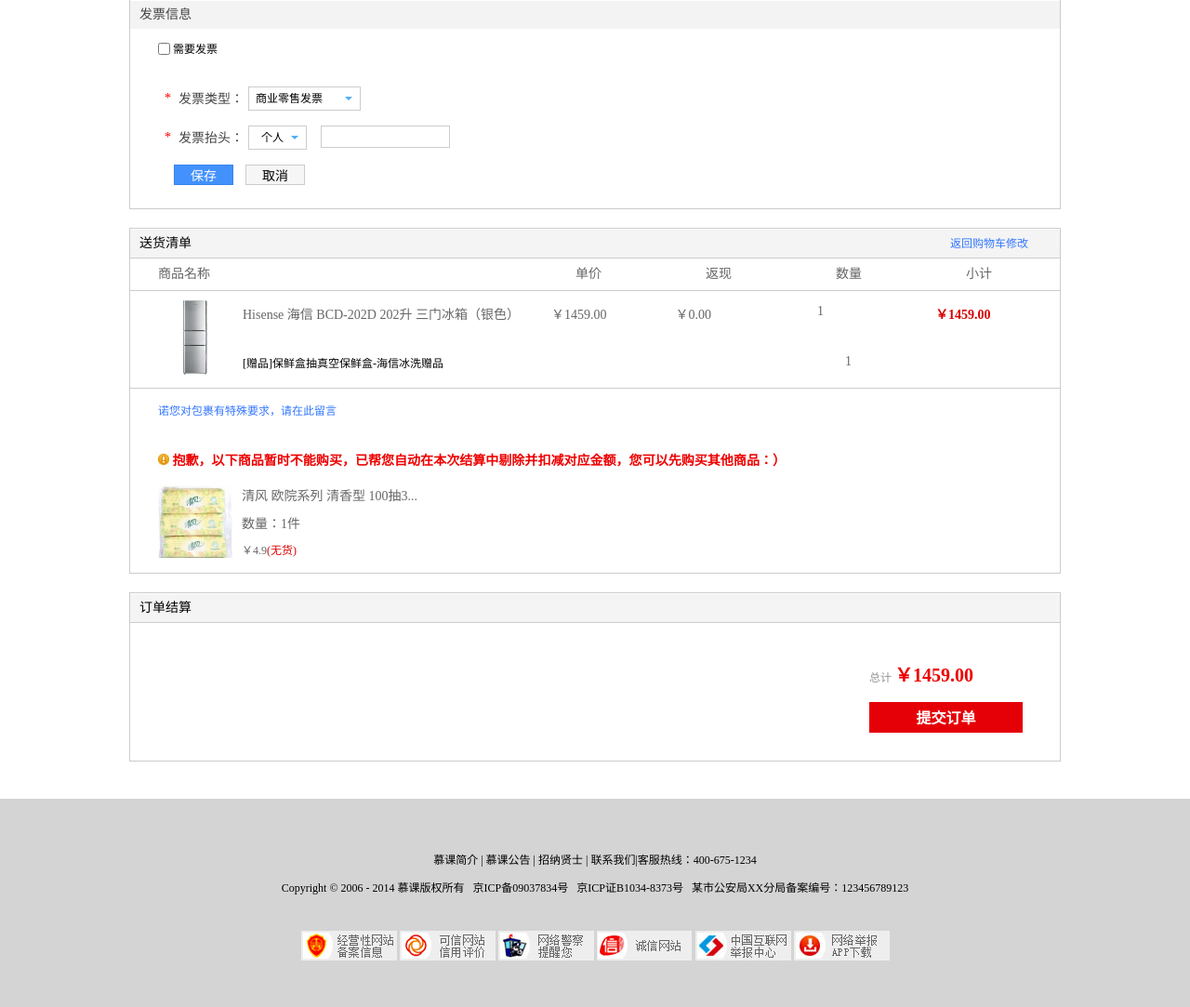
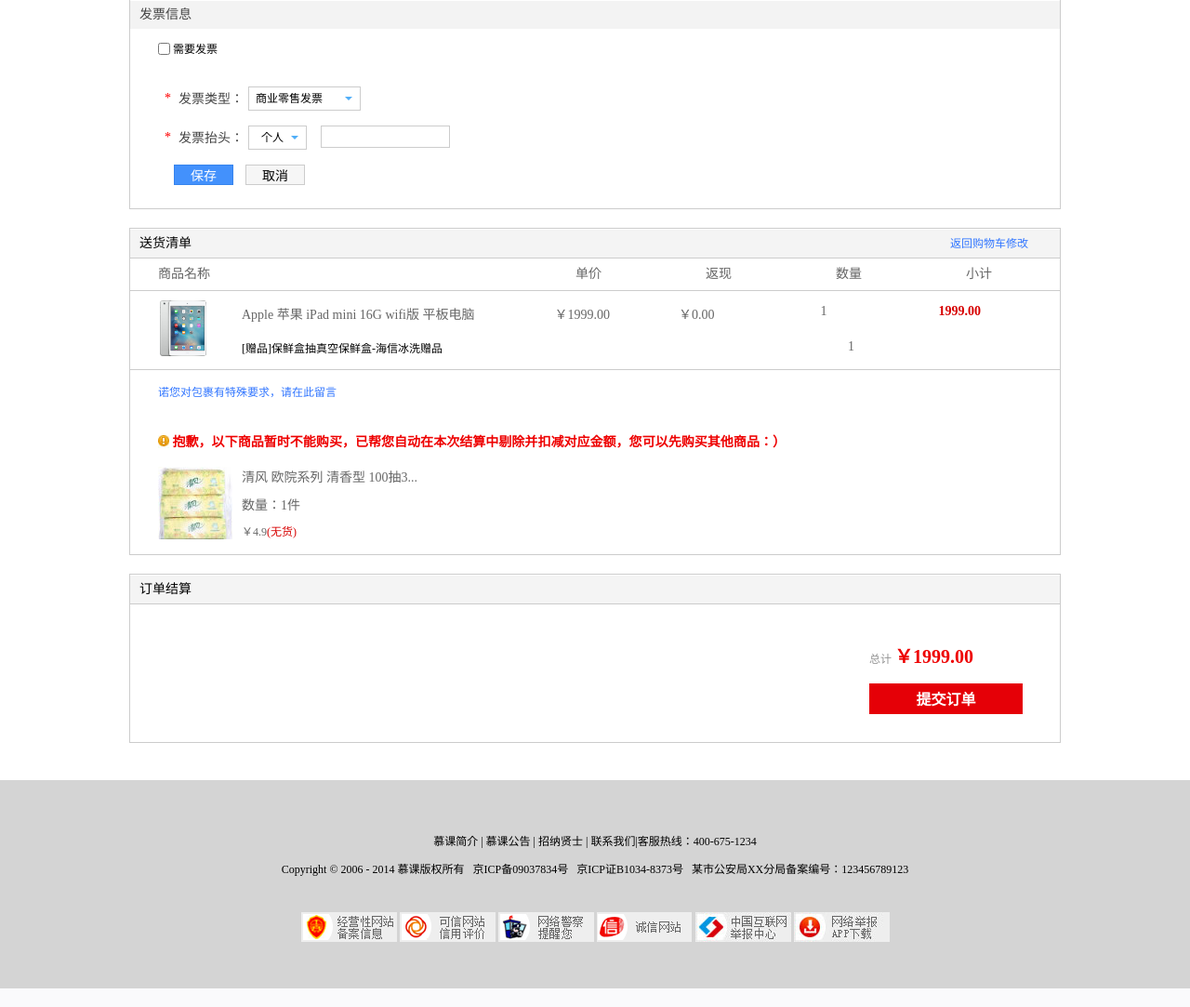
Before and after one commit to meishadevs/store-vue, a PHP site: page /shopcar.html in a window 1280 px wide. Shown: the part 620-1703 px from the top of the page at 93% size. Run offline with PHP 8.4, Linux system fonts and the light colour scheme.

Commit message:
购物车界面增加了部分功能

```diff
--- a/css/shopcar.css
+++ b/css/shopcar.css
@@ -496,7 +496,7 @@
 }
 
 .second-row .proImage {
-    margin: 10px 38px 10px 57px;
+    margin: 10px 38px 10px 32px;
     float: left;
 }
 
@@ -506,7 +506,7 @@
 
 .second-row .row-top {
     margin-top: 14px;
-    margin-bottom: 34px;
+    margin-bottom: 18px;
 }
 
 .row-top .proName {
@@ -516,7 +516,7 @@
 }
 
 .row-top .unit-price {
-    margin-left: 34px;
+    margin-left: 86px;
     font-size: 14px;
     color: #666;
     float: left;
@@ -553,7 +553,7 @@
 }
 
 .row-bottom .proNum {
-    margin-left: 432px;
+    margin-left: 436px;
     font-size: 14px;
     color: #666;
     float: left;
--- a/js/shopcar.js
+++ b/js/shopcar.js
@@ -7,6 +7,9 @@ $(function() {
 
     //选择收货地址
     selectAddress();
+
+    //设置商品信息
+    setProductInfo();
 
     //提交收货信息
     submitDeliveryInfo();
@@ -426,3 +429,21 @@ function commitOrder() {
         $('.order-content .order-notice').fadeOut(3000);
     });
 }
+
+
+//设置商品信息
+function setProductInfo() {
+
+    //获得商品的数量
+    var productNum = parseInt(localStorage.getItem('productNum'));
+    if (isNaN(productNum)) {
+        productNum = 1;
+    }
+
+    var price = 1999;
+    var totalPrice = price * productNum;
+
+    $("#productNum").text(productNum);
+    $("#totalPrice").text(totalPrice + ".00");
+    $('.total em').text("￥" + totalPrice + ".00");
+}
--- a/proinfo.html
+++ b/proinfo.html
@@ -248,9 +248,9 @@
                 <!-- 显示已经选好的手机的属性 e -->
 
                 <div class="des-button clearfix">
-                    <a href="shopcar.html">加入购物车</a>
+                    <a href="shopcar.html" class="buy">加入购物车</a>
                     <span class="line"></span>
-                    <a href="shopcar.html">立即购买</a>
+                    <a href="shopcar.html" class="buy">立即购买</a>
                 </div>
 
                 <p class="notice">注意：此商品可提供普通发票，不提供增值税发票。</p>
--- a/shopcar.html
+++ b/shopcar.html
@@ -262,15 +262,15 @@
             </div>
             <div class="second-row clearfix">
                 <div class="proImage">
-                    <img src="images/pro.jpg" alt=""/>
+                    <img src="images/pro.jpg" width="50" alt=""/>
                 </div>
                 <div class="row-right">
                     <div class="row-top clearfix">
-                        <div class="proName">Hisense 海信 BCD-202D 202升 三门冰箱（银色）</div>
-                        <div class="unit-price">￥1459.00</div>
+                        <div class="proName">Apple 苹果 iPad mini 16G wifi版 平板电脑</div>
+                        <div class="unit-price">￥1999.00</div>
                         <div class="cashback">￥0.00</div>
-                        <div class="proNum">1</div>
-                        <div class="subtotal">￥1459.00</div>
+                        <div class="proNum" id="productNum">1</div>
+                        <div class="subtotal" id="totalPrice">￥1999.00</div>
                     </div>
                     <div class="row-bottom clearfix">
                         <div class="proName">[赠品]保鲜盒抽真空保鲜盒-海信冰洗赠品</div>
@@ -312,7 +312,7 @@
             <div class="right">
                 <div class="total">
                     总计
-                    <em>￥1459.00</em>
+                    <em>￥1999.00</em>
                 </div>
                 <button class="commit">提交订单</button>
             </div>
```
Also changed, not shown: js/proinfo.js (+15 -0 lines), images/pro.jpg.
